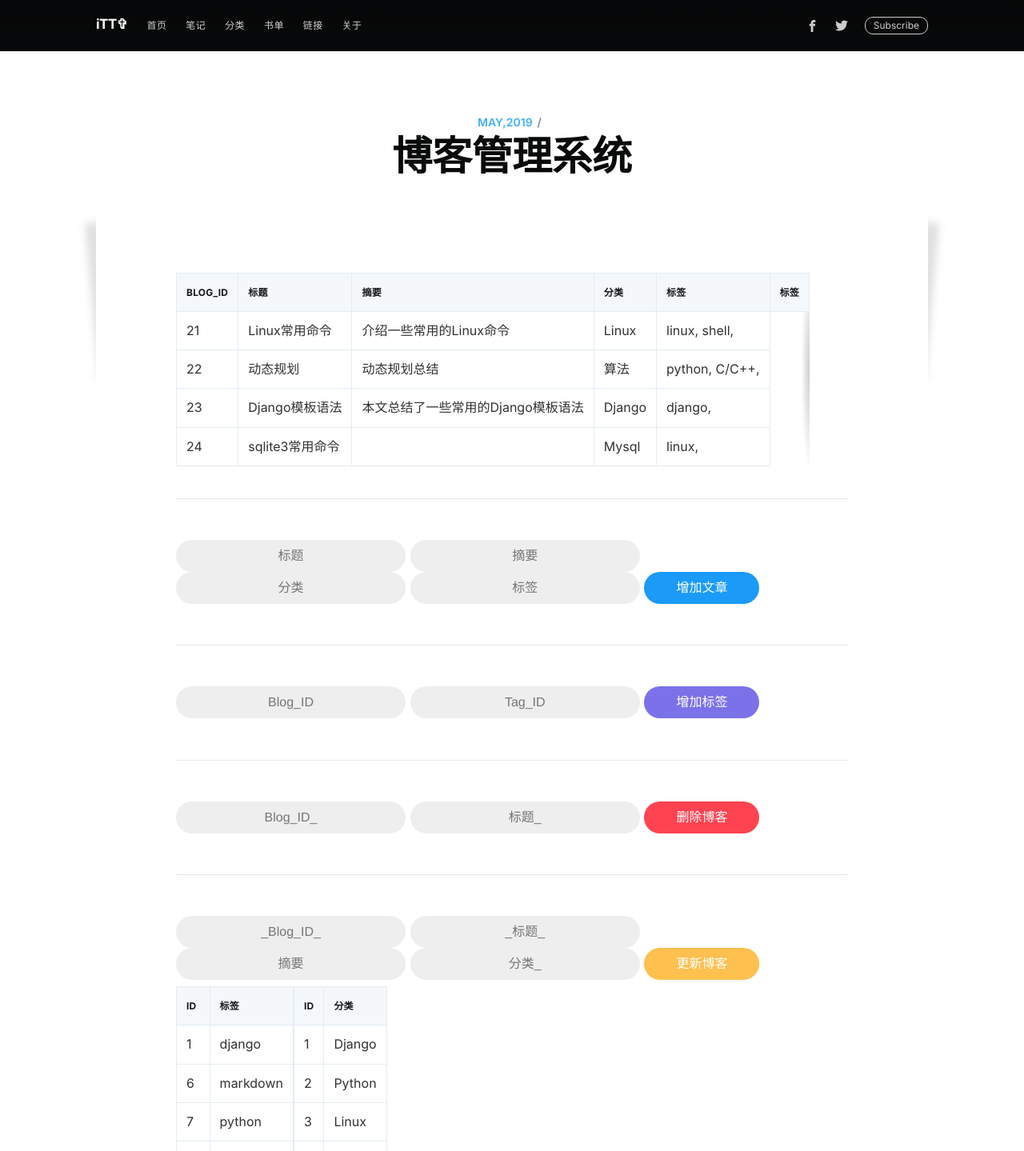
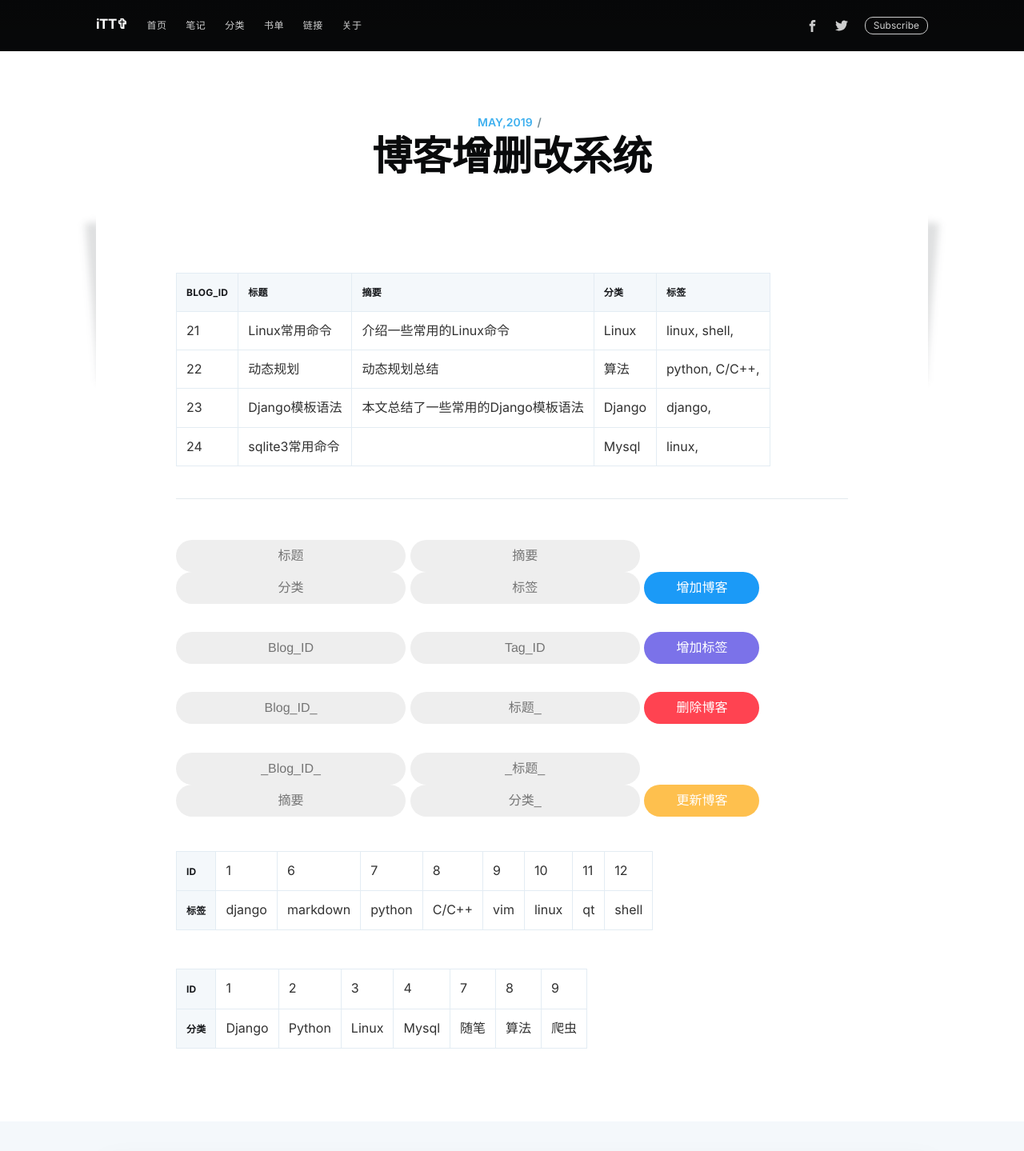
Before and after one commit to hooray1998/WaterValveDjangoServer, a Django app: page /search-post3 in a window 1280 px wide. Shown: the top 1439 px of the page at 80% size. Run offline with Django 3.2, Linux system fonts and the light colour scheme; data comes from the database, SQL or seed files in the repository; some libraries are stand-ins or nearby versions.

Commit message:
美化了界面显示，将标签和分类横着表格显示

```diff
--- a/templates/index.html
+++ b/templates/index.html
@@ -27,7 +27,7 @@
 
 						<article class="post-card post tag-algorithm">
 							<a class="post-card-image-link" href="{% url 'index' %}search-post">
-								<div class="post-card-image" style="background-image: url(https://pixabay.com/get/55e5d7434a5baa14f6da8c7dda79367f1437d8e256566c48702a72d3944fcc5dbc_640.jpg)"></div>
+								<div class="post-card-image" style="background-image: url(https://images.unsplash.com/photo-1507842217343-583bb7270b66?ixlib=rb-1.2.1&ixid=eyJhcHBfaWQiOjEyMDd9&auto=format&fit=crop&w=1153&q=80)"></div>
 							</a>
 							<div class="post-card-content">
 								<a class="post-card-content-link" href="{% url 'index' %}search-post">
--- a/templates/post.html
+++ b/templates/post.html
@@ -12,7 +12,7 @@
 			<span class="date-divider">/</span>
 		</section>
 		<!--NOTE:文章标题-->
-		<h1 class="post-full-title">博客管理系统</h1>
+		<h1 class="post-full-title">博客查询系统</h1>
 	</header>
 	<!--NOTE:文章大图-->
 	<figure class="post-full-image" style="background-image: url(https://images.unsplash.com/photo-1507842217343-583bb7270b66?ixlib=rb-1.2.1&ixid=eyJhcHBfaWQiOjEyMDd9&auto=format&fit=crop&w=1153&q=80)">
--- a/templates/post3.html
+++ b/templates/post3.html
@@ -12,7 +12,7 @@
 <span class="date-divider">/</span>
 </section>
 <!--NOTE:文章标题-->
-<h1 class="post-full-title">博客管理系统</h1>
+<h1 class="post-full-title">博客增删改系统</h1>
 </header>
 <!--NOTE:文章大图-->
 <section class="post-full-content">
@@ -25,7 +25,6 @@
             {% for header in headers3 %}
                 <th>{{ header }}</th>
             {% endfor %}
-			<th>标签</th>
         </tr>
         {% for foo in list %}
             <tr>
@@ -48,9 +47,9 @@
         {% for header in headers3 %}
 		<input type="text" class="button button-pill button-primary" style="background-color:#EEEEEE" placeholder="{{ header }}" name="{{ header }}" >
         {% endfor %}
-		<input type="submit" value="增加文章" class="button button-pill button-primary">
+		<input type="submit" value="增加博客" class="button button-pill button-primary">
     </form>
-		<hr>
+		<br>
     <form action="/search-post3" method="post">
         {% csrf_token %}
         {% for header in headers4 %}
@@ -58,7 +57,7 @@
         {% endfor %}
 		<input type="submit" value="增加标签" class="button button-pill button-primary" style="background-color:#7B72E9">
     </form>
-	<hr>
+		<br>
     <form action="/search-post3" method="post">
         {% csrf_token %}
         {% for header in headers5 %}
@@ -66,7 +65,7 @@
         {% endfor %}
 		<input type="submit" value="删除博客" class="button button-pill button-primary" style="background-color:#FF4351">
     </form>
-	<hr>
+		<br>
     <form action="/search-post3" method="post">
         {% csrf_token %}
         {% for header in headers6 %}
@@ -74,30 +73,34 @@
         {% endfor %}
         <input type="submit" value="更新博客" class="button button-pill button-primary" style="background-color:#FEC04E">
     </form>
-
+	<br>
     <table border="1">
         <tr>
 			<th>ID</th>
+            {% for t in alltags %}
+				<td>{{t.id}}</td>
+			{% endfor %}
+        </tr>
+        <tr>
 			<th>标签</th>
+            {% for t in alltags %}
+                <td>{{t.name}}</td>
+			{% endfor %}
         </tr>
-            {% for t in alltags %}
-            <tr>
-                <td>{{t.id}}</td>
-                <td>{{t.name}}</td>
-            </tr>
-			{% endfor %}
     </table>
     <table border="1">
         <tr>
 			<th>ID</th>
+            {% for c in allcategorys %}
+				<td>{{c.id}}</td>
+			{% endfor %}
+        </tr>
+        <tr>
 			<th>分类</th>
+            {% for c in allcategorys %}
+                <td>{{c.name}}</td>
+			{% endfor %}
         </tr>
-            {% for c in allcategorys %}
-            <tr>
-                <td>{{c.id}}</td>
-                <td>{{c.name}}</td>
-            </tr>
-			{% endfor %}
     </table>
 </section>
 </article>
```
